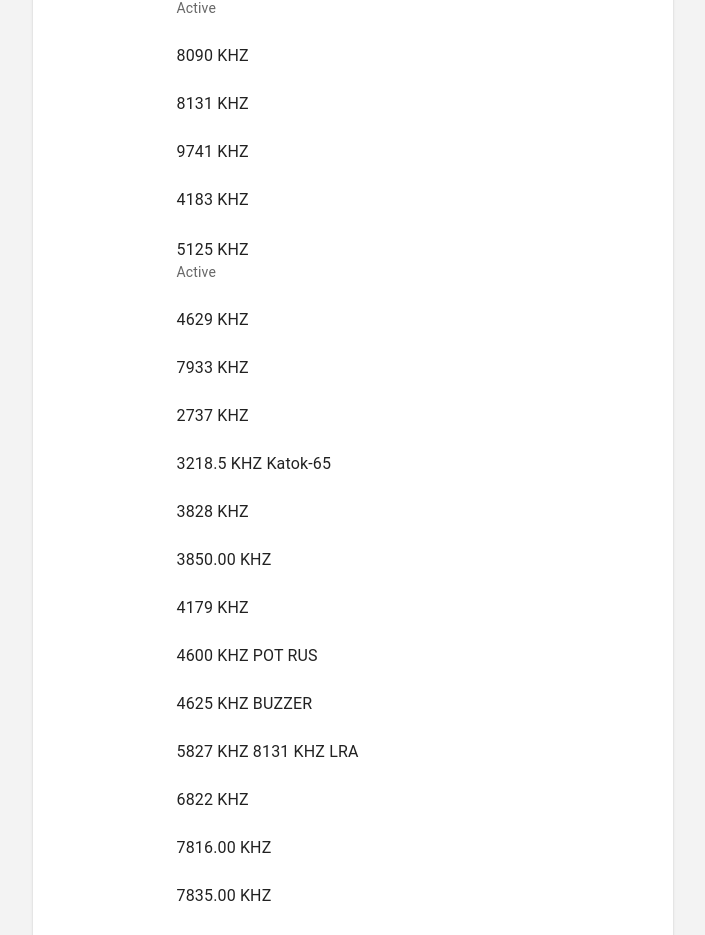
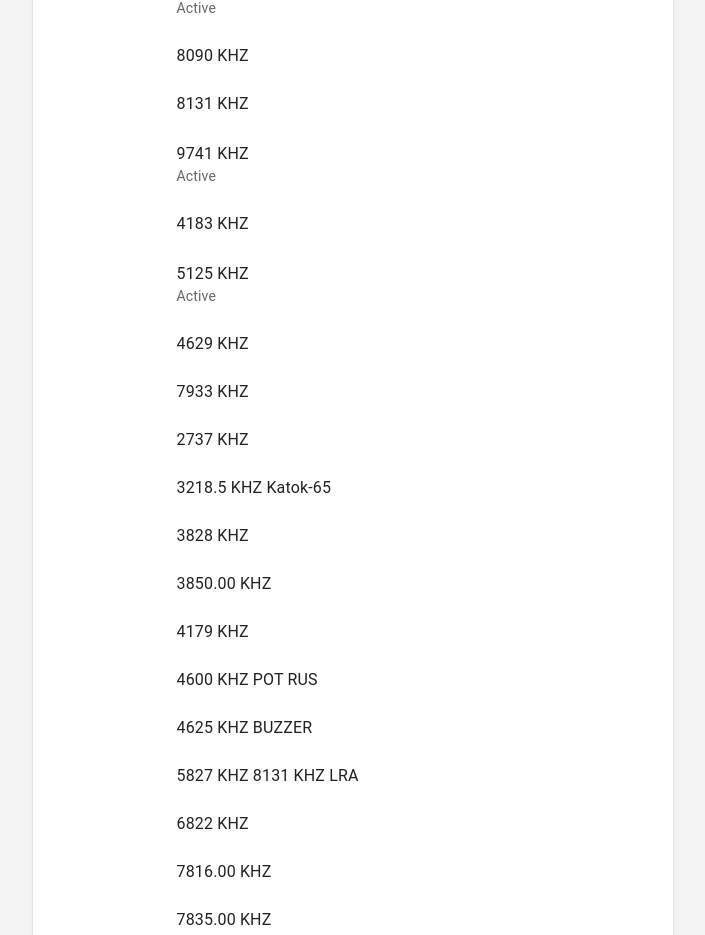
Before and after one commit to brianross93/saveukraine, a React (Create React App) app in the folder saveukraine/: page / in a window 1280 px wide. Shown: the part 836-1771 px from the top of the page, without its empty margins (287-992 px from the left). Built offline with nearby package versions, Linux system fonts and the light colour scheme; the HTML template or start-up script is replaced by a standard one.

Commit message:
adding freq

```diff
--- a/saveukraine/src/Frequencies.js
+++ b/saveukraine/src/Frequencies.js
@@ -7,7 +7,7 @@ const Frequencies = () => {
         { freq: "4034 KHZ", active: true },
         { freq: "8090 KHZ", active: false },
         { freq: "8131 KHZ", active: false },
-        { freq: "9741 KHZ", active: false},
+        { freq: "9741 KHZ", active: true},
         { freq: "4183 KHZ", active: false},
         { freq: "5125 KHZ", active: true },
         { freq: "4629 KHZ", active: false },
```
Also changed, not shown: 8 other files (tests, documents, lock files or other folders).
